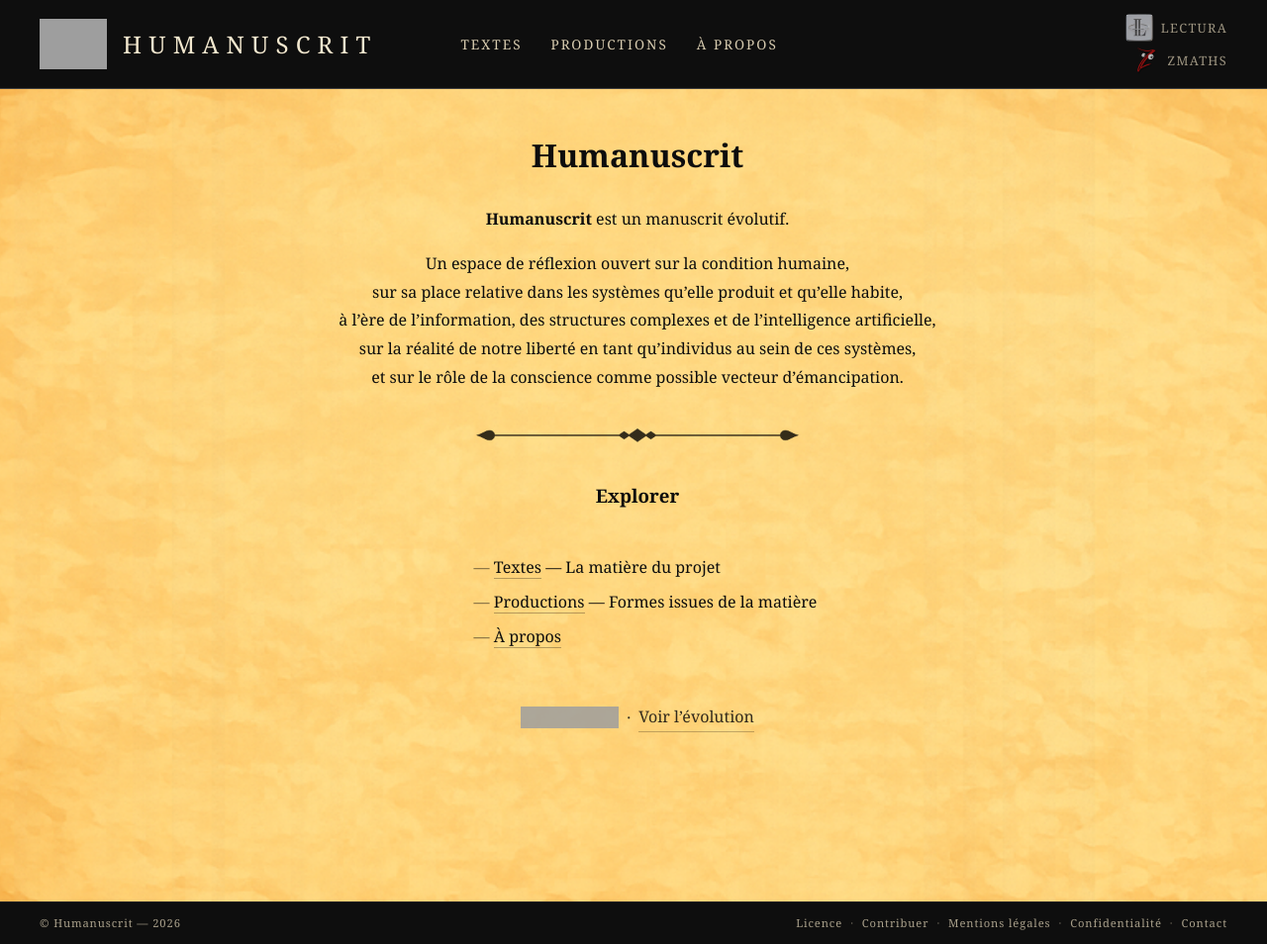
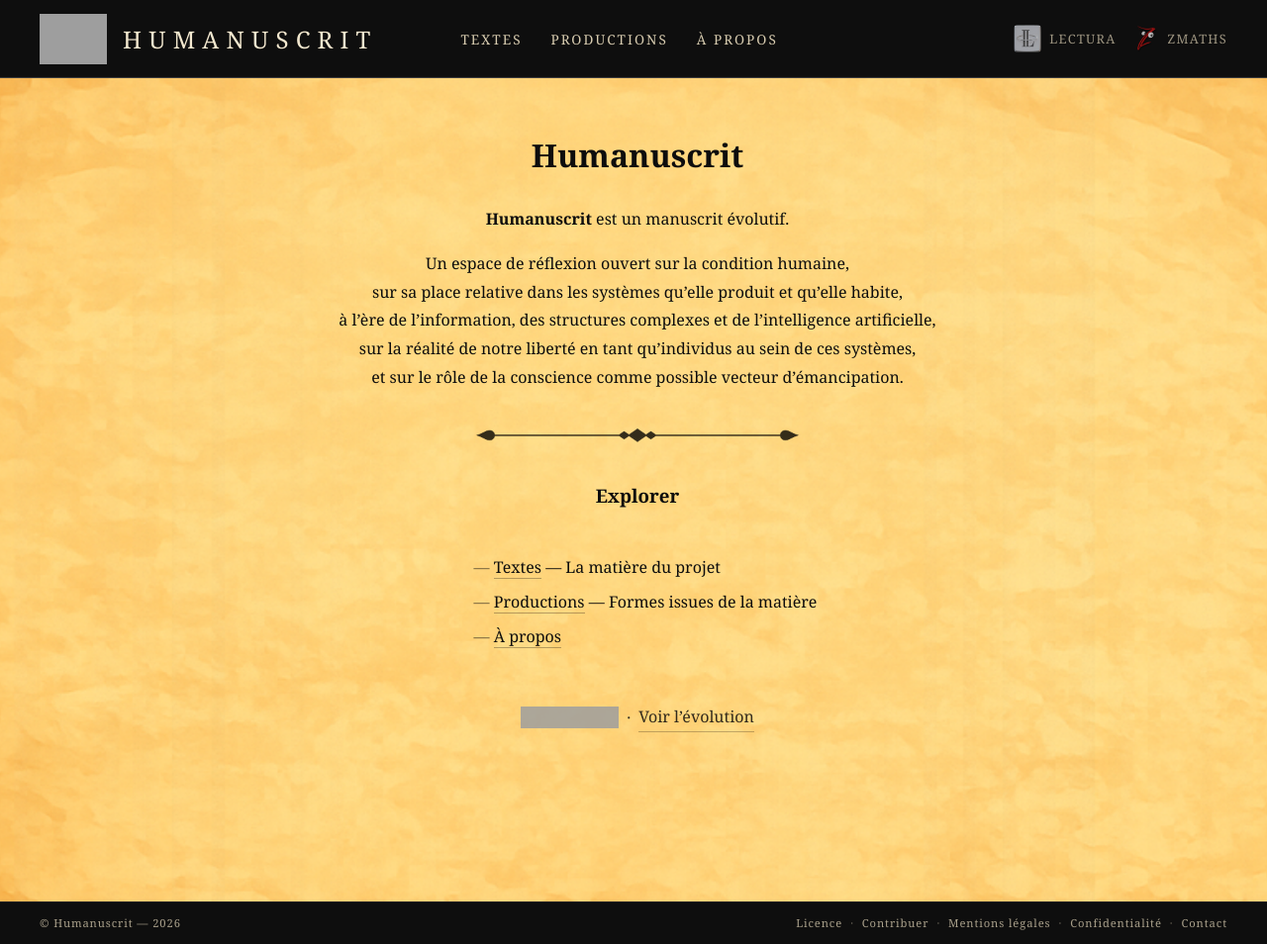
Before and after one commit to maxcarriere/humanuscrit, a Jekyll site: the page built from index.md, in a window 1280 px wide and 954 px high. Shown: the whole window at 99% size. Built offline with Jekyll 4.4.1, drawn with Linux system fonts in a browser that asks for light colours; grey boxes are pictures that could not be loaded.

Commit message:
Liens externes côte à côte dans le header
Co-Authored-By: Claude Opus 4.6 <noreply@anthropic.com>

```diff
--- a/assets/css/style.scss
+++ b/assets/css/style.scss
@@ -110,9 +110,8 @@ body *::after {
 
 .header-external {
   display: flex;
-  flex-direction: column;
-  align-items: flex-end;
-  gap: 0.35rem;
+  align-items: center;
+  gap: 1rem;
 }
 
 .header-external a {
```
